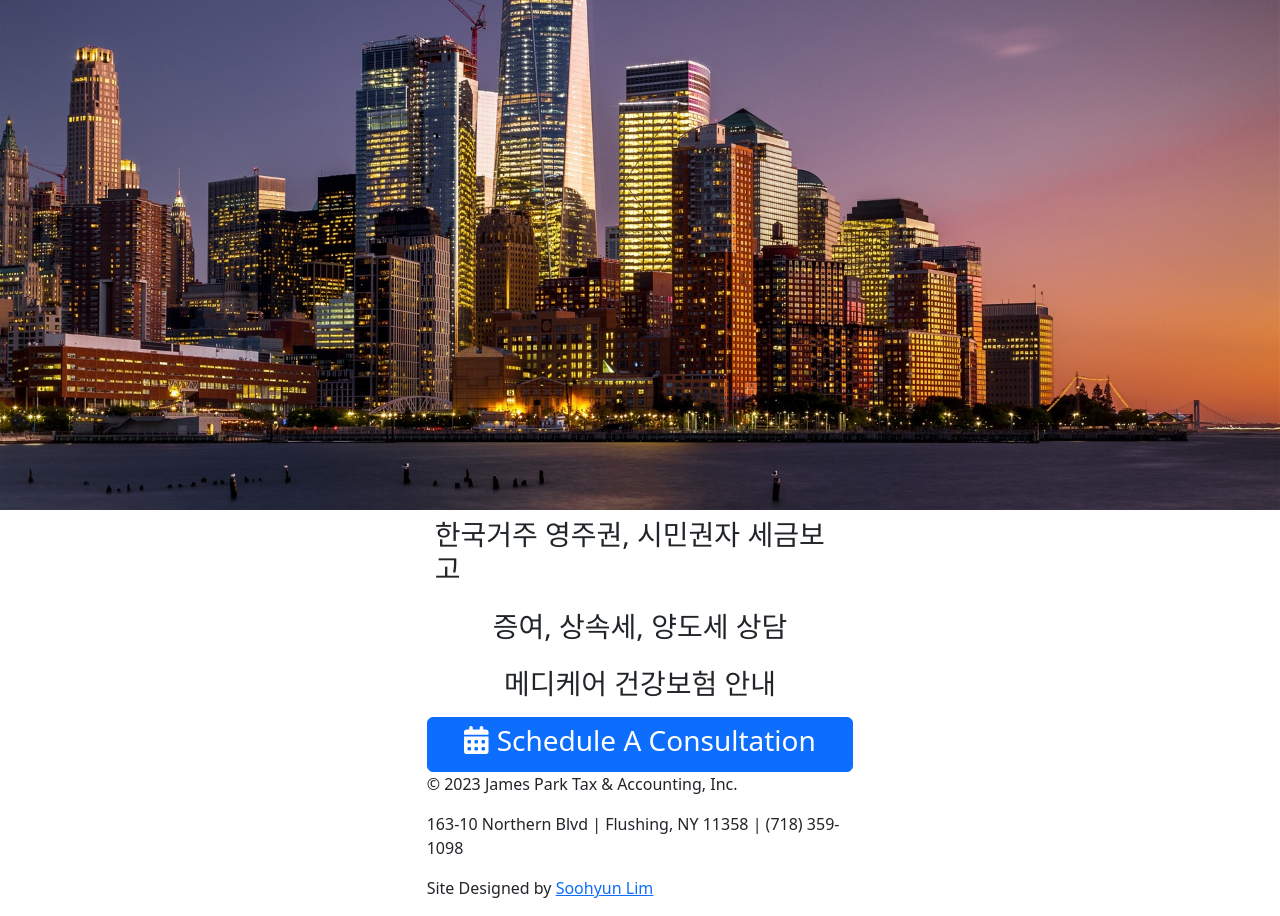
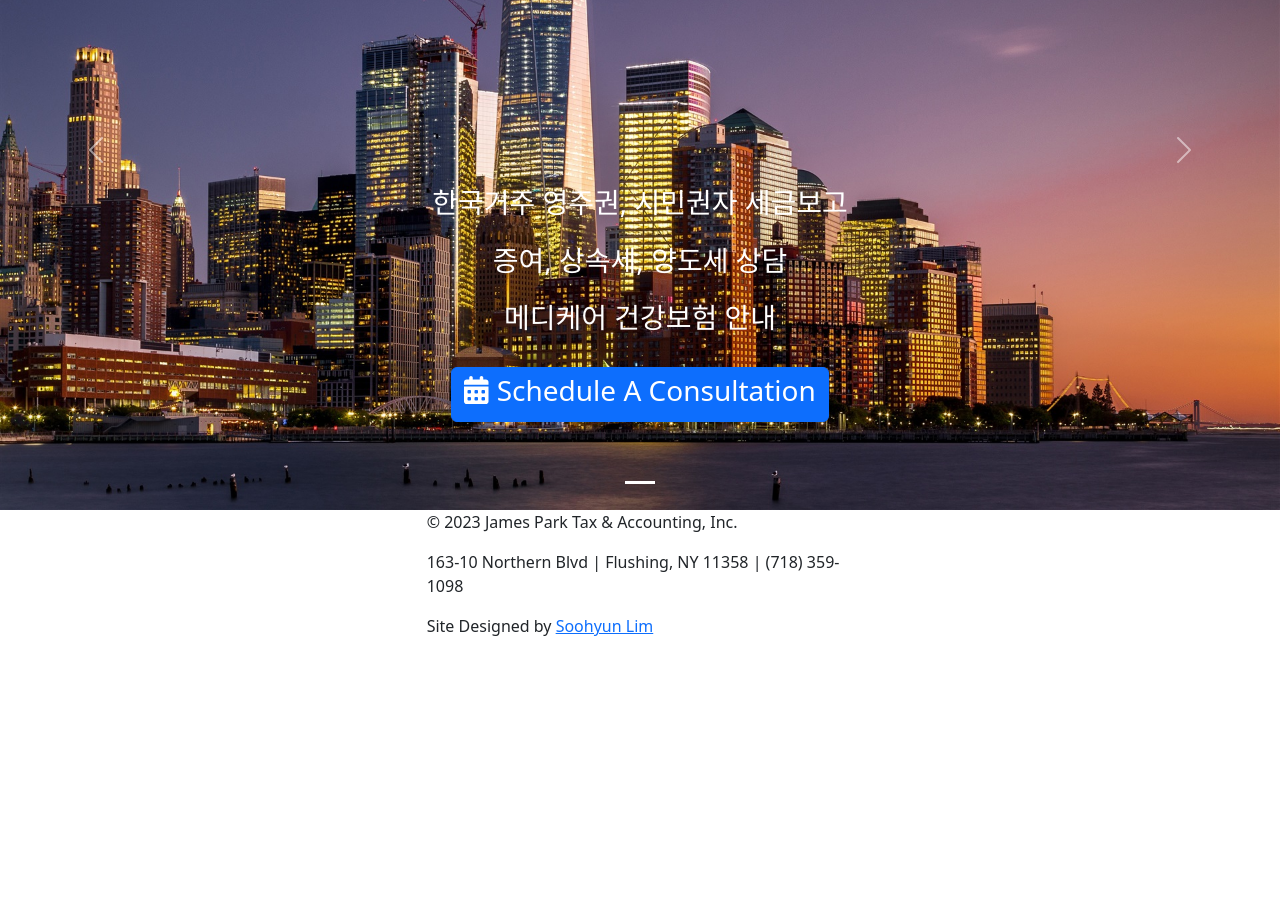
Before and after one commit to nooccarr/james-park-tax, a React (Vite) app: page / in a window 1280 px wide. Shown: the part 400-1316 px from the top of the page. After the commit the page ends 1054 px from the top, so only its background shows below. Built offline with nearby package versions, Linux system fonts and the light colour scheme.

Commit message:
Integrate a modal for contact form in home page. Use Bootstrap to add validations to our forms.

```diff
--- a/src/app/components/ContactForm.jsx
+++ b/src/app/components/ContactForm.jsx
@@ -1,9 +1,10 @@
 import { useState } from 'react';
+import Modal from 'react-bootstrap/Modal';
 import Stack from 'react-bootstrap/Stack';
 import CloseButton from 'react-bootstrap/CloseButton';
 import Button from 'react-bootstrap/Button';
 
-const ContactForm = ({ setShowContactForm, setShowFormSuccess }) => {
+const ContactForm = ({ showContactForm, handleCloseButtonClick, setShowFormSuccess }) => {
   const [formValues, setFormValues] = useState({
     name: '',
     email: '',
@@ -13,18 +14,12 @@ const ContactForm = ({ setShowContactForm, setShowFormSuccess }) => {
 
   const handleSubmit = (e) => {
     e.preventDefault();
-    const formData = new FormData(e.target);
-    const data = {
-      name: formData.get('name') ?? '',
-      email: formData.get('email') ?? '',
-      subject: formData.get('subject') ?? '',
-      message: formData.get('message') ?? ''
-    };
-    setFormValues(data);
+
+
     // TODO:
     // - send email
     // - setRecords([...records, { ...formValues, id: uuidv4() }]);
-    setShowContactForm(false);
+    handleCloseButtonClick();
     setShowFormSuccess(true);
 
     console.log("Contact form sent");
@@ -32,18 +27,13 @@ const ContactForm = ({ setShowContactForm, setShowFormSuccess }) => {
   };
 
   return (
-    <section>
-      <Stack direction='horizontal'>
-        <div className='p-2'>
-          <h5>Schedule A Consultation</h5>
-        </div>
-        <div className='p-2 ms-auto'>
-          <CloseButton onClick={() => setShowContactForm(false)} />
-        </div>
-      </Stack>
-
-      <div className='p-2'>
-        <form onSubmit={handleSubmit}>
+    <Modal show={showContactForm} onHide={handleCloseButtonClick} animation={false}>
+      <Modal.Header closeButton>
+        <Modal.Title>Schedule A Consultation</Modal.Title>
+      </Modal.Header>{ console.log(formValues)}
+      {/* <form onSubmit={handleSubmit}> */}
+      <form>
+        <Modal.Body>
           <Stack>
             <label htmlFor='name'>
               Name
@@ -54,7 +44,11 @@ const ContactForm = ({ setShowContactForm, setShowFormSuccess }) => {
               id='name'
               autoComplete='off'
               required
+              class='form-control'
+              value={formValues.name}
+              onChange={(e) => setFormValues({ ...formValues, name: e.target.value })}
             />
+            {/* <div className='valid-feedback'>Gooood</div> */}
 
             <label htmlFor='email'>
               Email
@@ -65,6 +59,9 @@ const ContactForm = ({ setShowContactForm, setShowFormSuccess }) => {
               id='email'
               autoComplete="off"
               required
+              class='form-control'
+              value={formValues.email}
+              onChange={(e) => setFormValues({ ...formValues, email: e.target.value })}
             />
 
             <label htmlFor='subject'>
@@ -76,6 +73,9 @@ const ContactForm = ({ setShowContactForm, setShowFormSuccess }) => {
               id='subject'
               autoComplete="off"
               required
+              class='form-control'
+              value={formValues.subject}
+              onChange={(e) => setFormValues({ ...formValues, subject: e.target.value })}
             />
 
             <label htmlFor='message'>
@@ -85,14 +85,18 @@ const ContactForm = ({ setShowContactForm, setShowFormSuccess }) => {
               name='message'
               id='message'
               autoComplete="off"
+              class='form-control'
+              value={formValues.message}
+              onChange={(e) => setFormValues({ ...formValues, message: e.target.value })}
             />
-
-            <Button className='mt-2'>Schedule A Consultation</Button>
           </Stack>
-        </form>
-      </div>
-    </section>
-  )
+        </Modal.Body>
+        <Modal.Footer>
+          <Button onClick={handleSubmit}>Schedule A Consultation</Button>
+        </Modal.Footer>
+      </form>
+    </Modal>
+  );
 };
 
 export default ContactForm;
--- a/src/app/components/EmailForm.jsx
+++ b/src/app/components/EmailForm.jsx
@@ -47,6 +47,7 @@ const EmailForm = () => {
                 name='name'
                 id='name'
                 autoComplete="off"
+                class='form-control'
                 value={formValues.name}
                 onChange={(e) => setFormValues({ ...formValues, name: e.target.value })}
                 required
@@ -60,6 +61,7 @@ const EmailForm = () => {
                 name='email'
                 id='email'
                 autoComplete="off"
+                class='form-control'
                 value={formValues.email}
                 onChange={(e) => setFormValues({ ...formValues, email: e.target.value })}
                 required
@@ -71,6 +73,7 @@ const EmailForm = () => {
               <select
                 name='subject'
                 id='subject'
+                class='form-control'
                 value={formValues.subject}
                 onChange={(e) => setFormValues({ ...formValues, subject: e.target.value })}
                 required
@@ -93,6 +96,7 @@ const EmailForm = () => {
                 name='message'
                 id='message'
                 autoComplete="off"
+                class='form-control'
                 value={formValues.message}
                 onChange={(e) => setFormValues({ ...formValues, message: e.target.value })}
               />
--- a/src/app/components/Home.jsx
+++ b/src/app/components/Home.jsx
@@ -1,7 +1,7 @@
 import { useState } from "react";
-import Stack from 'react-bootstrap/Stack';
 import Ratio from "react-bootstrap/Ratio";
 import Button from "react-bootstrap/Button";
+import Carousel from "react-bootstrap/Carousel";
 import { FontAwesomeIcon } from "@fortawesome/react-fontawesome";
 import { faCalendarDays } from "@fortawesome/free-solid-svg-icons";
 import ContactForm from "./ContactForm";
@@ -9,7 +9,11 @@ import LandingImg from '../images/landing.jpg';
 
 const Home = () => {
   const [ showContactForm, setShowContactForm ] = useState(false);
-  const [ showFormSuccess, setShowFormSuccess ] = useState(false);
+  const [showFormSuccess, setShowFormSuccess] = useState(false);
+
+  const handleCloseButtonClick = () => {
+    setShowContactForm(false);
+  };
 
   const handleButtonClick = () => {
     setShowContactForm(true);
@@ -18,34 +22,48 @@ const Home = () => {
 
   return (
     <main>
+      <Carousel>
+
+          <Carousel.Item>
             <Ratio aspectRatio='16x9'>
               <img src={LandingImg} alt='' />
             </Ratio>
+            <Carousel.Caption>
+              <h3 className='p-2'>한국거주 영주권, 시민권자 세금보고</h3>
+              <h3 className='p-2'>증여, 상속세, 양도세 상담</h3>
+              <h3 className='p-2 mb-4'>메디케어 건강보험 안내</h3>
 
-      <Stack className='col-md-4 mx-auto'>
-        {!showContactForm ? (
-          <>
-            <h3 className='p-2 mx-auto'>한국거주 영주권, 시민권자 세금보고</h3>
-            <h3 className='p-2 mx-auto'>증여, 상속세, 양도세 상담</h3>
-            <h3 className='p-2 mx-auto'>메디케어 건강보험 안내</h3>
-            <Button onClick={handleButtonClick}>
+
+
+
+
+              {showContactForm && (
+                <ContactForm
+                  showContactForm={showContactForm}
+                  handleCloseButtonClick={handleCloseButtonClick}
+                  setShowFormSuccess={setShowFormSuccess}
+                />
+              )}
+
+            {!showFormSuccess ? (
+                <Button onClick={handleButtonClick} className='mb-5'>
                   <h3>
                     <FontAwesomeIcon className='pe-2' icon={faCalendarDays} />
                     Schedule A Consultation
                   </h3>
                 </Button>
-          </>
-        ) : (
-          <ContactForm
-            setShowContactForm={setShowContactForm}
-            setShowFormSuccess={setShowFormSuccess}
-          />
-        )}
+              ): (
+                <div className='py-2'>
+                  <h3 className='mb-5'>Thank you for your submission!</h3>
+                </div>
+              )
+            }
 
-        {showFormSuccess &&
-          <h3>Thank you for your submission!</h3>
-        }
-      </Stack>
+
+            </Carousel.Caption>
+          </Carousel.Item>
+
+      </Carousel>
     </main>
   );
 };
```
Also changed, not shown: src/app/components/SearchParams.jsx (+22 -2 lines). Lines whose indentation alone changed are shown as unchanged.
